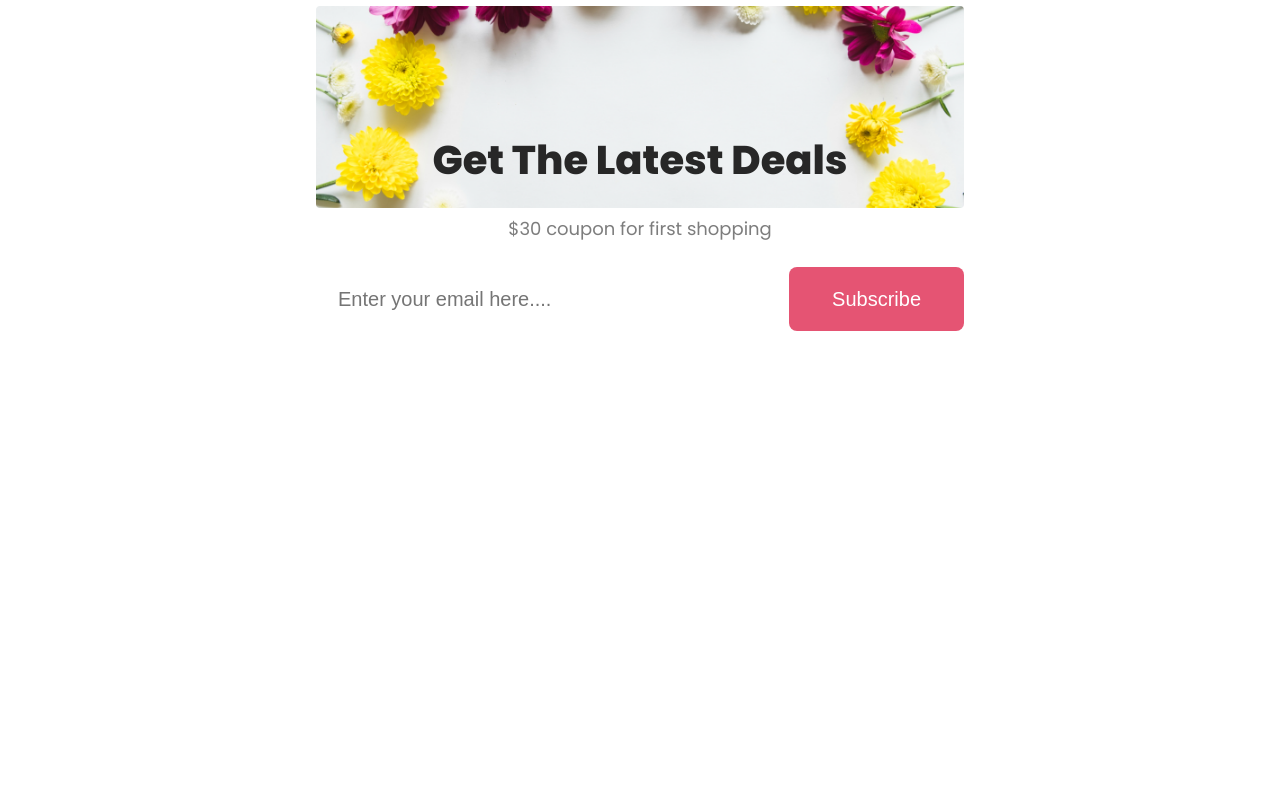
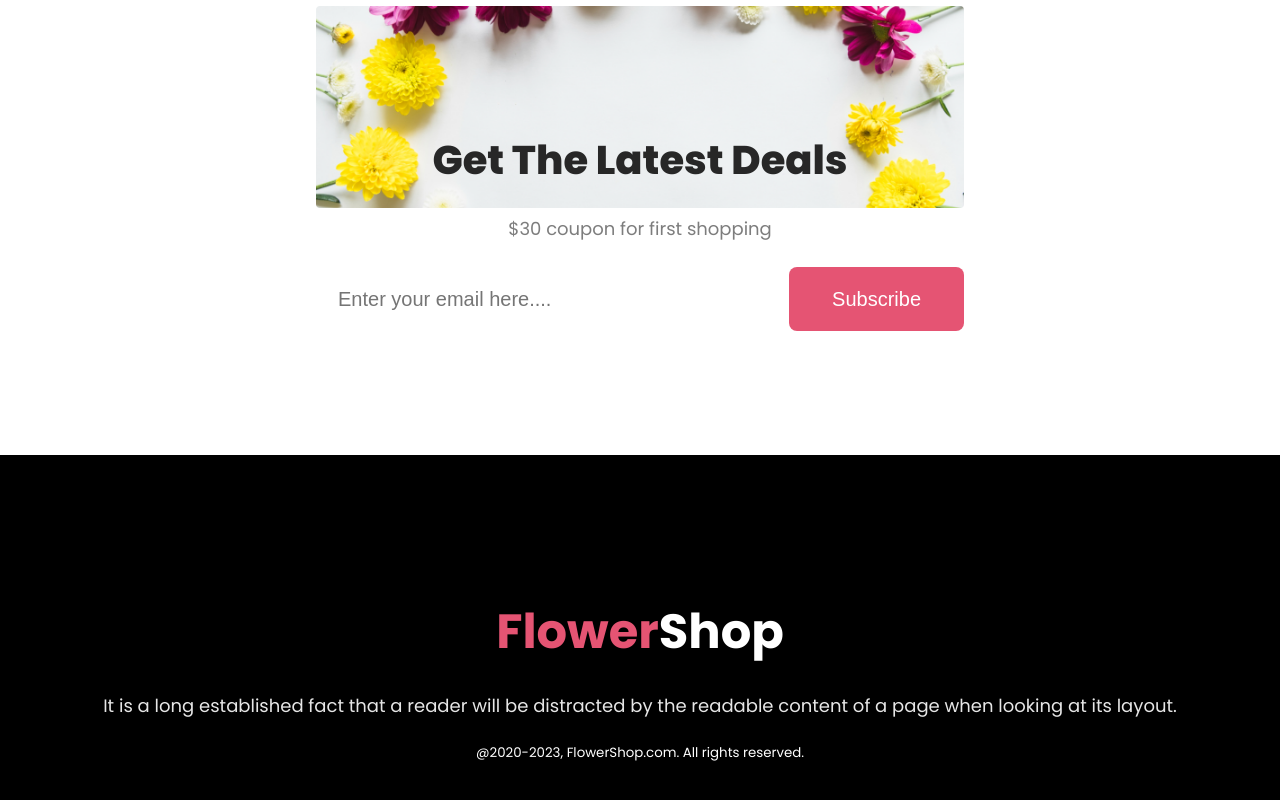
Before and after one commit to shimulbd23/flower-shop, a plain HTML site: page index.html in a window 1280 px wide. Shown: the part 4313-5113 px from the top of the page. Before the commit the page ends 4768 px from the top, so only its background shows below. Drawn offline with Linux system fonts and the light colour scheme.

Commit message:
footer section done

```diff
--- a/index.html
+++ b/index.html
@@ -149,7 +149,14 @@
         </section>
     </main>
     <footer>
-
+        <h2 class="footer-title">
+            <span class="off">Flower</span>Shop
+        </h2>
+        <p class="footer-description">
+            It is a long established fact that a reader will be distracted by the readable content of a page when
+            looking at its layout.
+        </p>
+        <small class="copyright">@2020-2023, FlowerShop.com. All rights reserved. </small>
     </footer>
 </body>
 
--- a/style.css
+++ b/style.css
@@ -184,3 +184,25 @@ header {
     cursor: pointer;
     margin-right: 16px;
 }
+
+footer {
+    height: 449px;
+    background-color: black;
+    color: #FFF;
+    display: flex;
+    flex-direction: column;
+    justify-content: center;
+    align-items: center;
+}
+
+.footer-title {
+    font-size: 48px;
+    font-weight: 700;
+}
+
+.footer-description {
+    color: rgba(255, 255, 255, 0.90);
+    font-size: 18px;
+    font-weight: 400;
+    margin: 24px 0px;
+}
```
